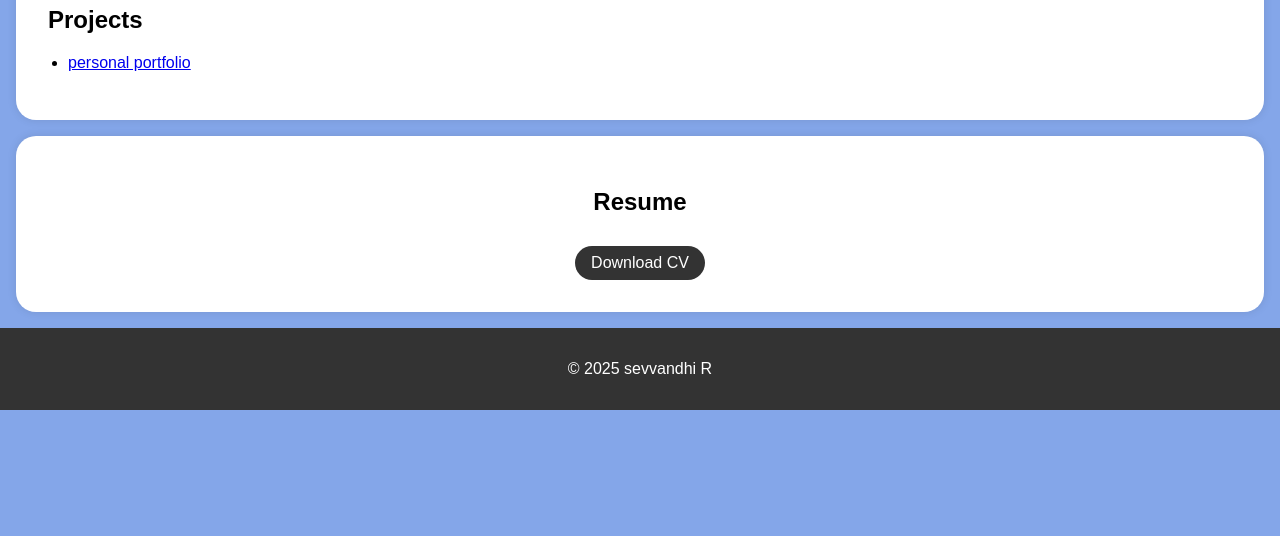
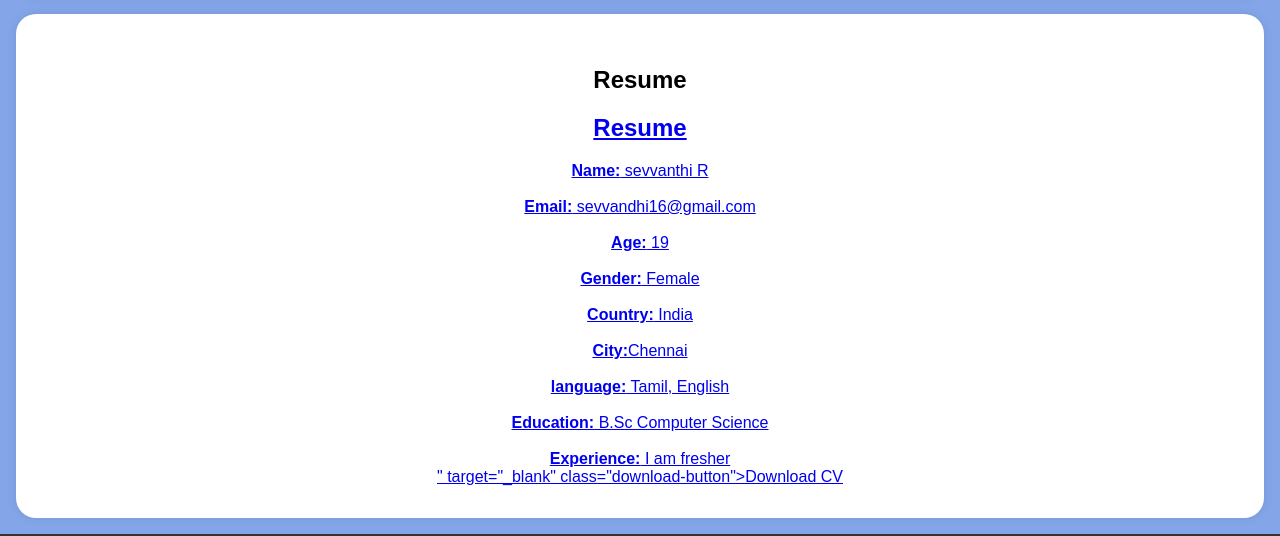
Before and after one commit to sevvanthi788/Sevvandhi, a plain HTML site: page index.html in a window 1280 px wide. Shown: the part 796-1332 px from the top of the page. Before the commit the page ends 1206 px from the top, so only its background shows below. Drawn offline with Linux system fonts and the light colour scheme.

Commit message:
Update index.html

```diff
--- a/index.html
+++ b/index.html
@@ -158,7 +158,45 @@
         <div class="section-content">
             <center>
             <h2>Resume</h2>
-            <a href="file.pdf" target="_blank" class="download-button">Download CV</a>
+            <a href="<!DOCTYPE html>
+<html lang="en">
+<head>
+   <meta charset="UTF-8">
+   <meta name="viewport" content="width=device-width, initial-scale=1.0">
+   <title>Forms</title>
+</head>
+<body>
+   <h1>Resume</h1>
+   <form>
+       <label><b>Name:</b> sevvanthi R</label>
+       <br><br>
+
+       <label><b>Email:</b> sevvandhi16@gmail.com</label>
+       <br><br>
+
+       <label><b>Age:</b> 19</label>
+       <br><br>
+
+       <label><b>Gender:</b>   Female</label>
+       <br><br>
+
+       <label><b>Country:</b> India</label>
+       <br><br>
+
+       <label><b>City:</b>Chennai</label>
+       <br><br>
+       <label><b>language:</b> Tamil, English</label>
+       <br><br>
+
+       <label><b>Education:</b>  B.Sc Computer Science</label>
+       <br><br>
+
+       <label><b>Experience:</b>  I am fresher</label>
+
+   </form>
+
+</body>
+</html>" target="_blank" class="download-button">Download CV</a>
         </center>
         </div>
 
```
